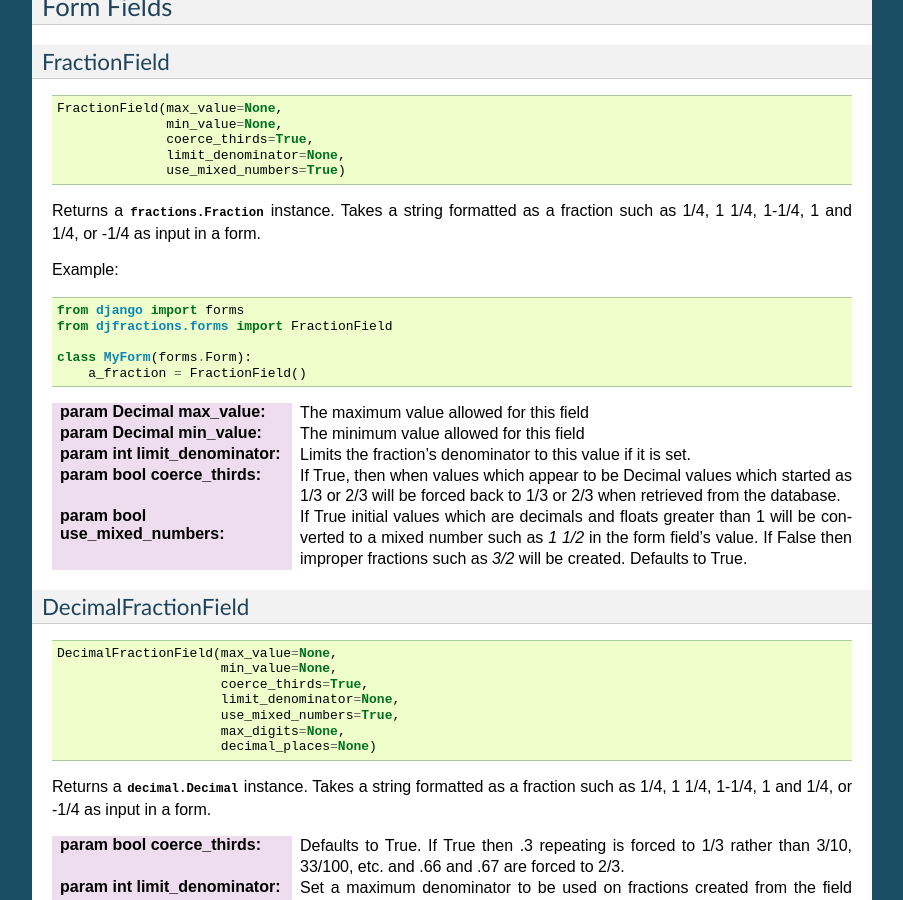
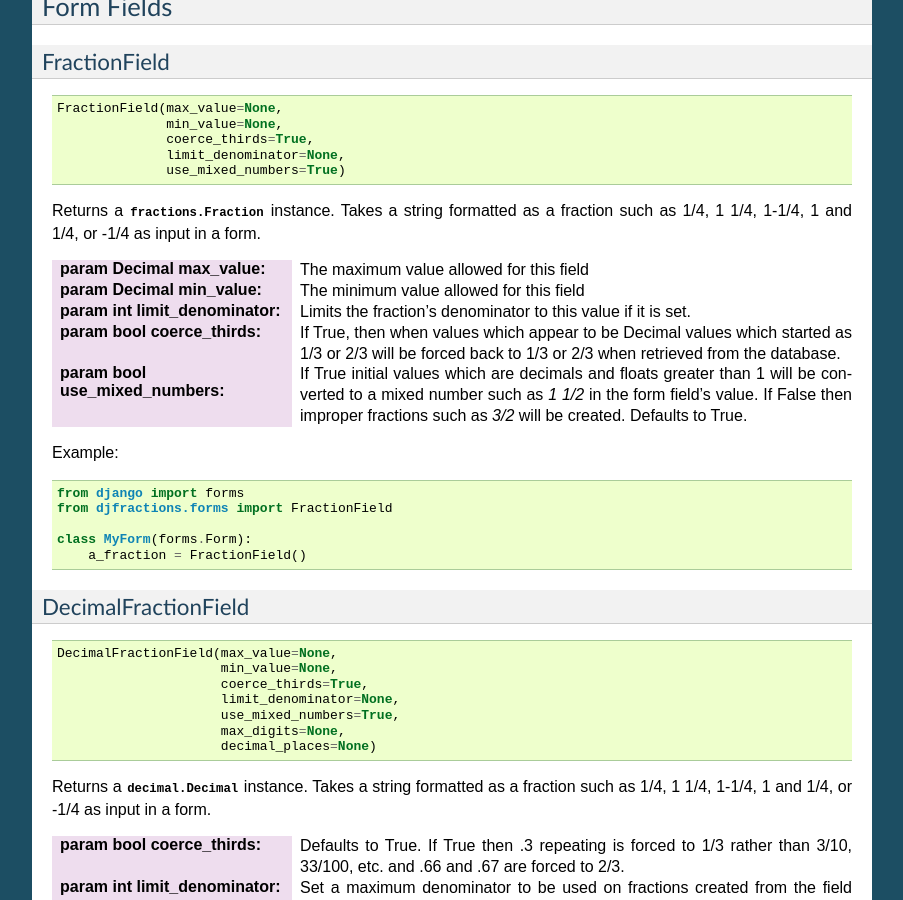
Before and after one commit to jmichalicek/django-fractions, a Sphinx documentation site: the page built from docs/usage.rst, in a window 1280 px wide and 900 px high, scrolled down 642 px. Shown: the whole window, without its empty margins (198-1101 px from the left). Built offline with Sphinx 7.4.7, drawn with Linux system fonts in a browser that asks for light colours; part of the change alters nothing that is shown.

```diff
--- a/docs/usage.rst
+++ b/docs/usage.rst
@@ -49,6 +49,12 @@ ________________________________________
 Returns a :class:`fractions.Fraction` instance.  Takes a string formatted
 as a fraction such as 1/4, 1 1/4, 1-1/4, 1 and 1/4, or -1/4 as input in a form.
 
+:param Decimal max_value: The maximum value allowed for this field
+:param Decimal min_value: The minimum value allowed for this field
+:param int limit_denominator:  Limits the fraction's denominator to this value if it is set.
+:param bool coerce_thirds: If True, then when values which appear to be Decimal values which started as 1/3 or 2/3 will be forced back to 1/3 or 2/3 when retrieved from the database.
+:param bool use_mixed_numbers: If True initial values which are decimals and floats greater than 1 will be converted to a mixed number such as `1 1/2` in the form field's value.  If False then improper fractions such as `3/2` will be created. Defaults to True.
+
 Example::
 
   from django import forms
@@ -57,11 +63,6 @@ Example::
   class MyForm(forms.Form):
       a_fraction = FractionField()
 
-:param Decimal max_value: The maximum value allowed for this field
-:param Decimal min_value: The minimum value allowed for this field
-:param int limit_denominator:  Limits the fraction's denominator to this value if it is set.
-:param bool coerce_thirds: If True, then when values which appear to be Decimal values which started as 1/3 or 2/3 will be forced back to 1/3 or 2/3 when retrieved from the database.
-:param bool use_mixed_numbers: If True initial values which are decimals and floats greater than 1 will be converted to a mixed number such as `1 1/2` in the form field's value.  If False then improper fractions such as `3/2` will be created. Defaults to True.
 
 DecimalFractionField
 ________________________________________
```
